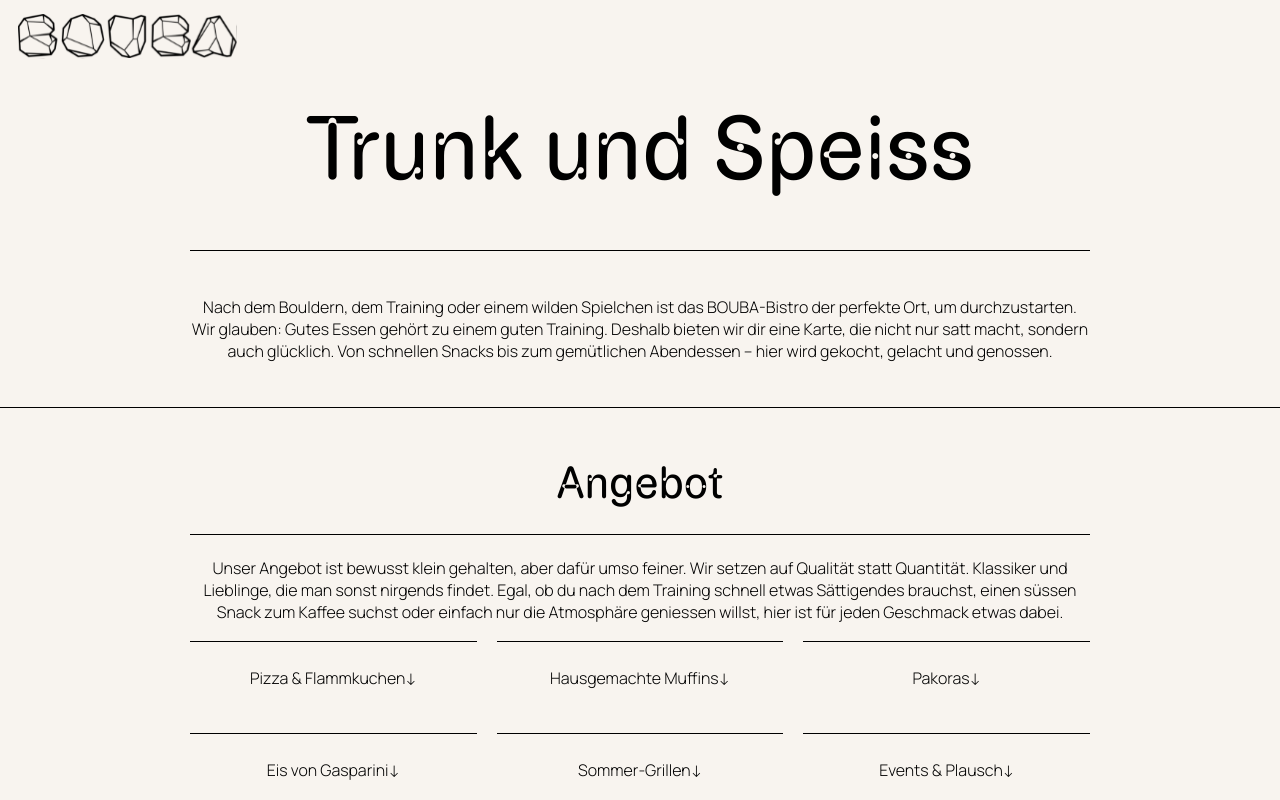
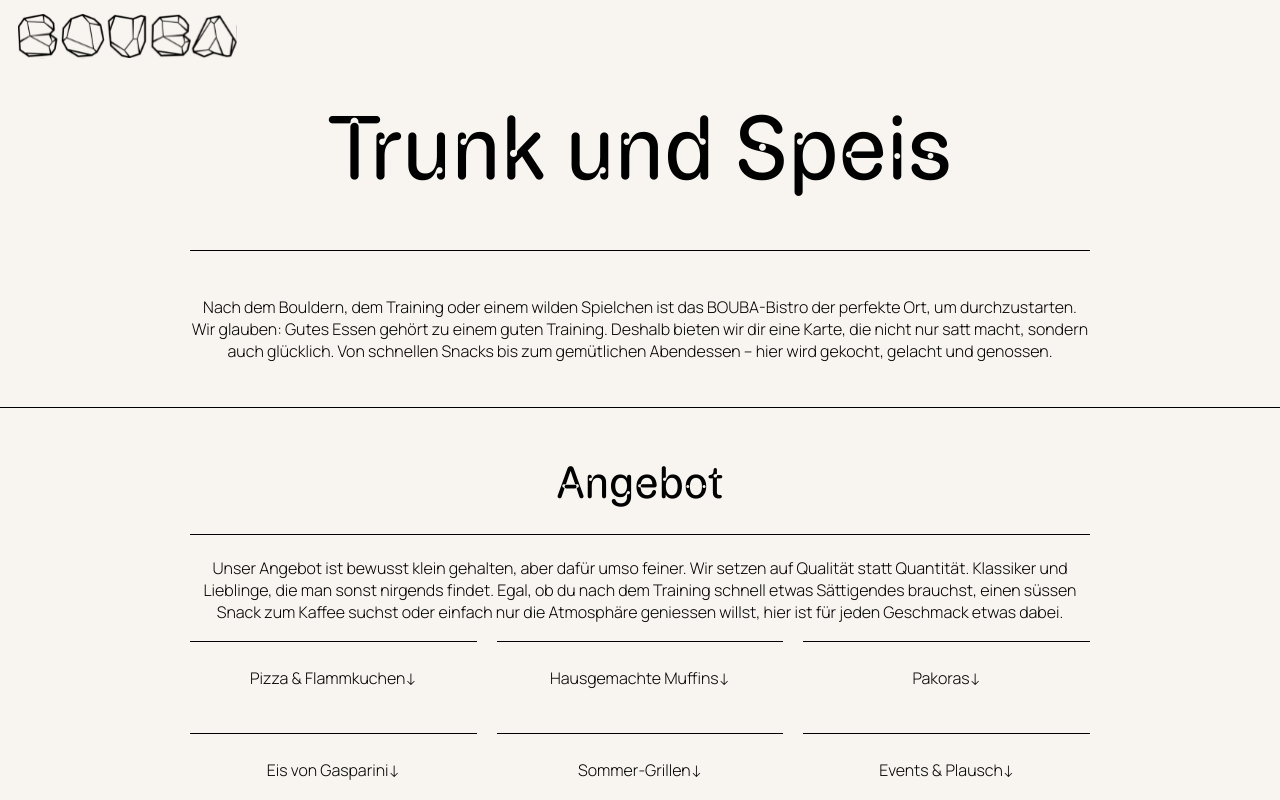
Before and after one commit to escodebar/boulder-baden.ch, a Nuxt app: page /geniessen in a window 1280 px wide. Shown: the top 800 px of the page. Built offline with nearby package versions, Linux system fonts and the light colour scheme.

Commit message:
Fix typo

```diff
--- a/app/pages/geniessen.vue
+++ b/app/pages/geniessen.vue
@@ -1,5 +1,5 @@
 <template>
-  <h1>Trunk und Speiss</h1>
+  <h1>Trunk und Speis</h1>
 
   <p>
     Nach dem Bouldern, dem Training oder einem wilden Spielchen ist das
```
